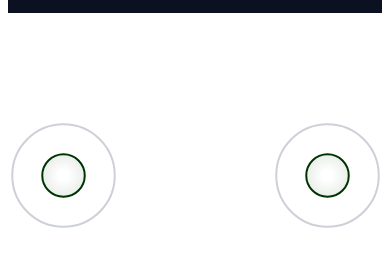
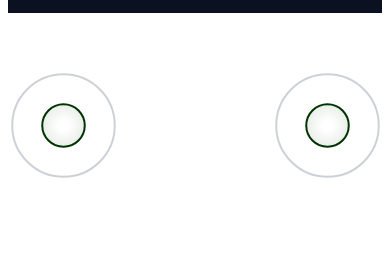
Before and after one commit to yamodah/htmlSoccerGame, a plain HTML site: page index.html in a window 390 px wide. Shown: the part 168-434 px from the top of the page. Drawn offline with Linux system fonts and the light colour scheme.

Commit message:
moving joystick up -- have to test on actual phone

```diff
--- a/index.html
+++ b/index.html
@@ -235,8 +235,8 @@
       </div>
     </div>
     <div id="joyContainer" class="joyContainer">
-      <div id="joyDiv" style="width:110px;height: 110px;position: absolute; top: 280px; right: 0;left:0;display: flex; align-items: center; justify-content: center;" ></div>
-      <div id="joyDiv2" style="width:110px;height: 110px;position: absolute; top: 280px; right: 0;display: flex; align-items: center; justify-content: center;" ></div>
+      <div id="joyDiv" style="width:110px;height: 110px;position: absolute; top: 230px; right: 0;left:0;display: flex; align-items: center; justify-content: center;" ></div>
+      <div id="joyDiv2" style="width:110px;height: 110px;position: absolute; top: 230px; right: 0;display: flex; align-items: center; justify-content: center;" ></div>
     </div>
     <canvas></canvas>
   </div>
```
